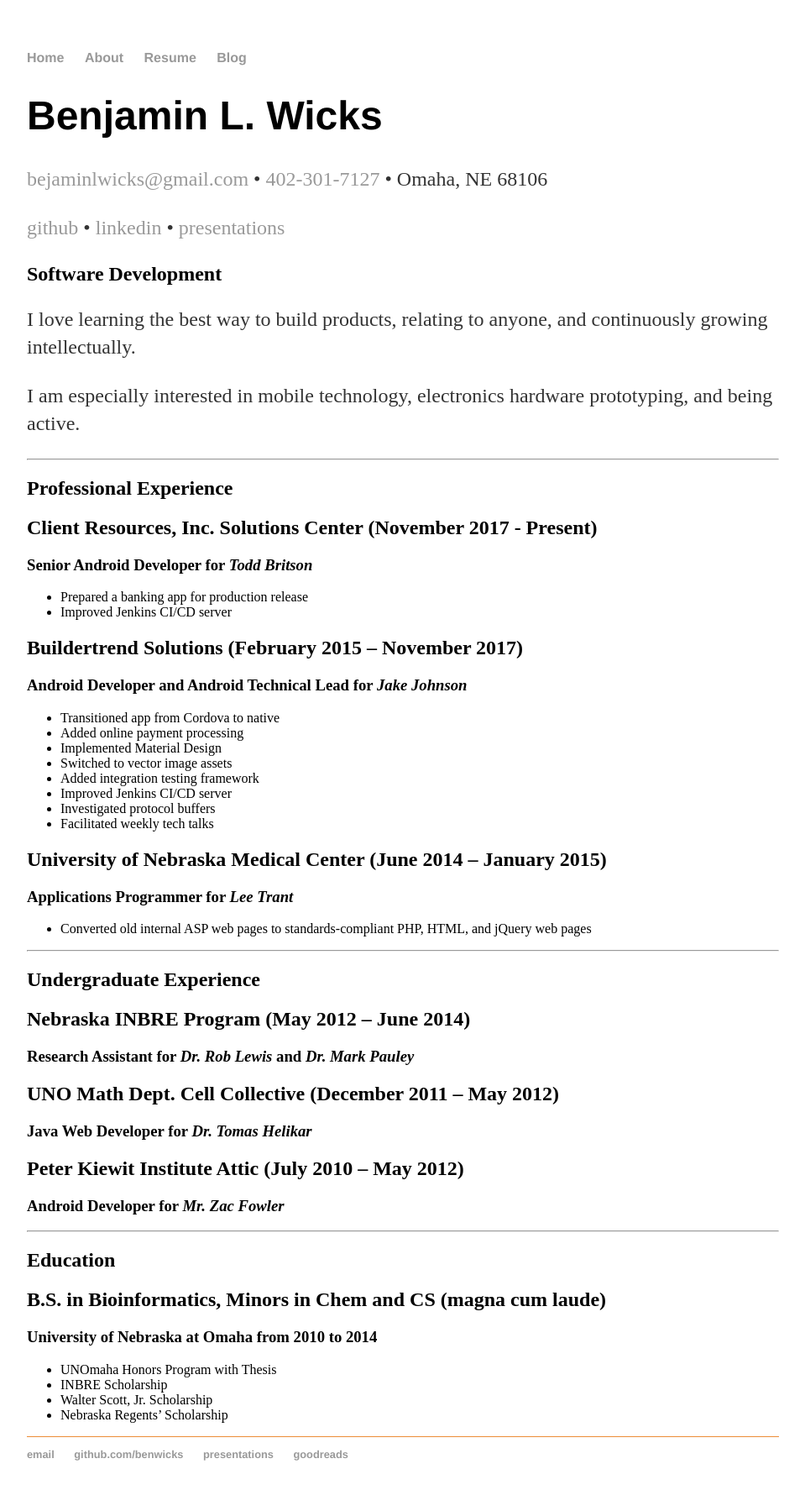
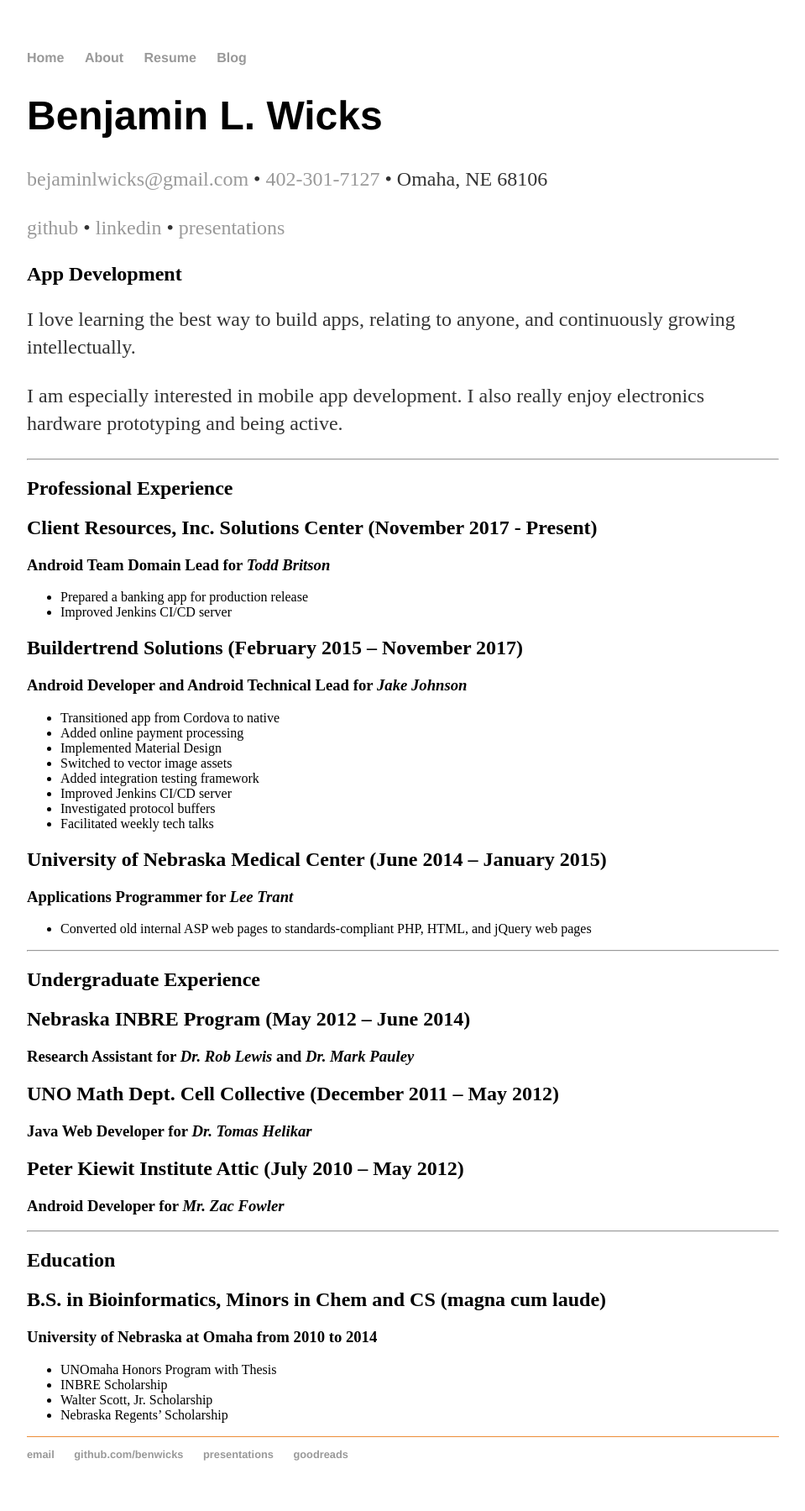
Before and after one commit to benwicks/benwicks.github.io, a Jekyll site: the page built from resume/index.md, in a window 1280 px wide. Shown: the whole page at 84% size, without its empty margins (160-1119 px from the left). Built offline with Jekyll 4.4.1, drawn with Linux system fonts in a browser that asks for light colours; our own code applies the rules of GitHub Pages for plain Markdown files.

Commit message:
Update resume
Add new job title and update summary

```diff
--- a/resume/index.md
+++ b/resume/index.md
@@ -8,17 +8,17 @@ title: My Resume
 
 [github](https://github.com/benwicks) • [linkedin](https://www.linkedin.com/in/benjaminwicks/) • [presentations](https://speakerdeck.com/benwicks)
 
-## Software Development
-I love learning the best way to build products, relating to anyone, and continuously growing intellectually.
+## App Development
+I love learning the best way to build apps, relating to anyone, and continuously growing intellectually.
 
-I am especially interested in mobile technology, electronics hardware prototyping, and being active.
+I am especially interested in mobile app development. I also really enjoy electronics hardware prototyping and being active.
 
 ---
 
 ## Professional Experience
 
 ## Client Resources, Inc. Solutions Center (November 2017 - Present)
-### **Senior Android Developer** for *Todd Britson*
+### **Android Team Domain Lead** for *Todd Britson*
 - Prepared a banking app for production release
 - Improved Jenkins CI/CD server
 
```
